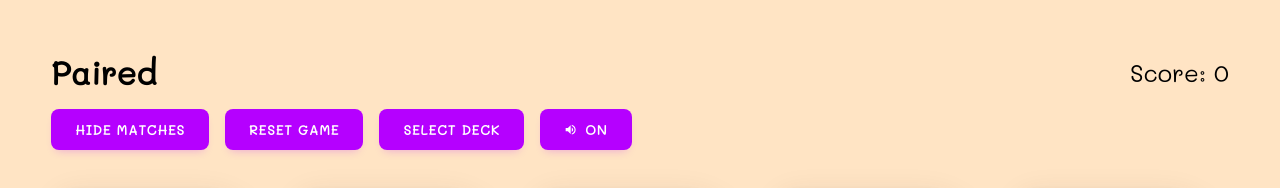
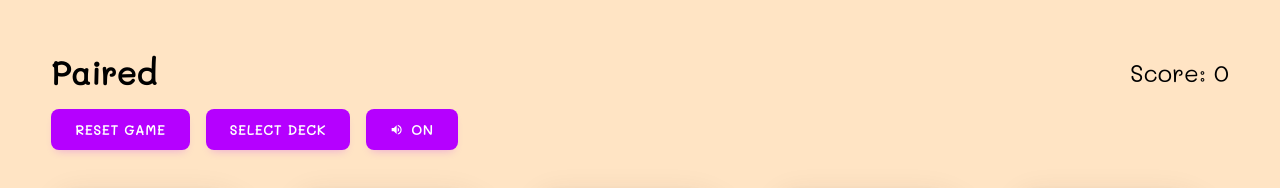
Before and after one commit to sprioleau/paired, a React (Create React App) app: page /play in a window 1280 px wide. Shown: the top 188 px of the page. Built offline with nearby package versions, Linux system fonts and the light colour scheme.

Commit message:
:fire: Remove hide matches button

```diff
--- a/src/components/Toolbar/index.js
+++ b/src/components/Toolbar/index.js
@@ -6,16 +6,16 @@ import useBackgroundAudio from "../../hooks/useBackgroundAudio";
 import useStore from "../../store";
 import {
   selectResetGame,
-  selectToggleHideMatches,
-  selectHideMatches,
+  // selectToggleHideMatches,
+  // selectHideMatches,
   selectPlaySound,
 } from "../../store/selectors";
 import { sounds } from "../../constants";
 
 const Toolbar = () => {
   const resetGame = useStore(selectResetGame);
-  const toggleHideMatches = useStore(selectToggleHideMatches);
-  const hideMatches = useStore(selectHideMatches);
+  // const toggleHideMatches = useStore(selectToggleHideMatches);
+  // const hideMatches = useStore(selectHideMatches);
   const playSound = useStore(selectPlaySound);
   const history = useHistory();
   const { isPlaying, setIsPlaying } = useBackgroundAudio({ url: "audio/background.mp3" });
@@ -30,7 +30,7 @@ const Toolbar = () => {
 
   return (
     <div className="toolbar">
-      <button type="button" onClick={toggleHideMatches}>{hideMatches ? "Show" : "Hide"} matches</button>
+      {/* <button type="button" onClick={toggleHideMatches}>{hideMatches ? "Show" : "Hide"} matches</button> */}
       <button type="button" onClick={resetGame}>Reset Game</button>
       <button type="button" onClick={handleGoToSelectDeck}>Select Deck</button>
       <button type="button" onClick={toggleSound}>
```
